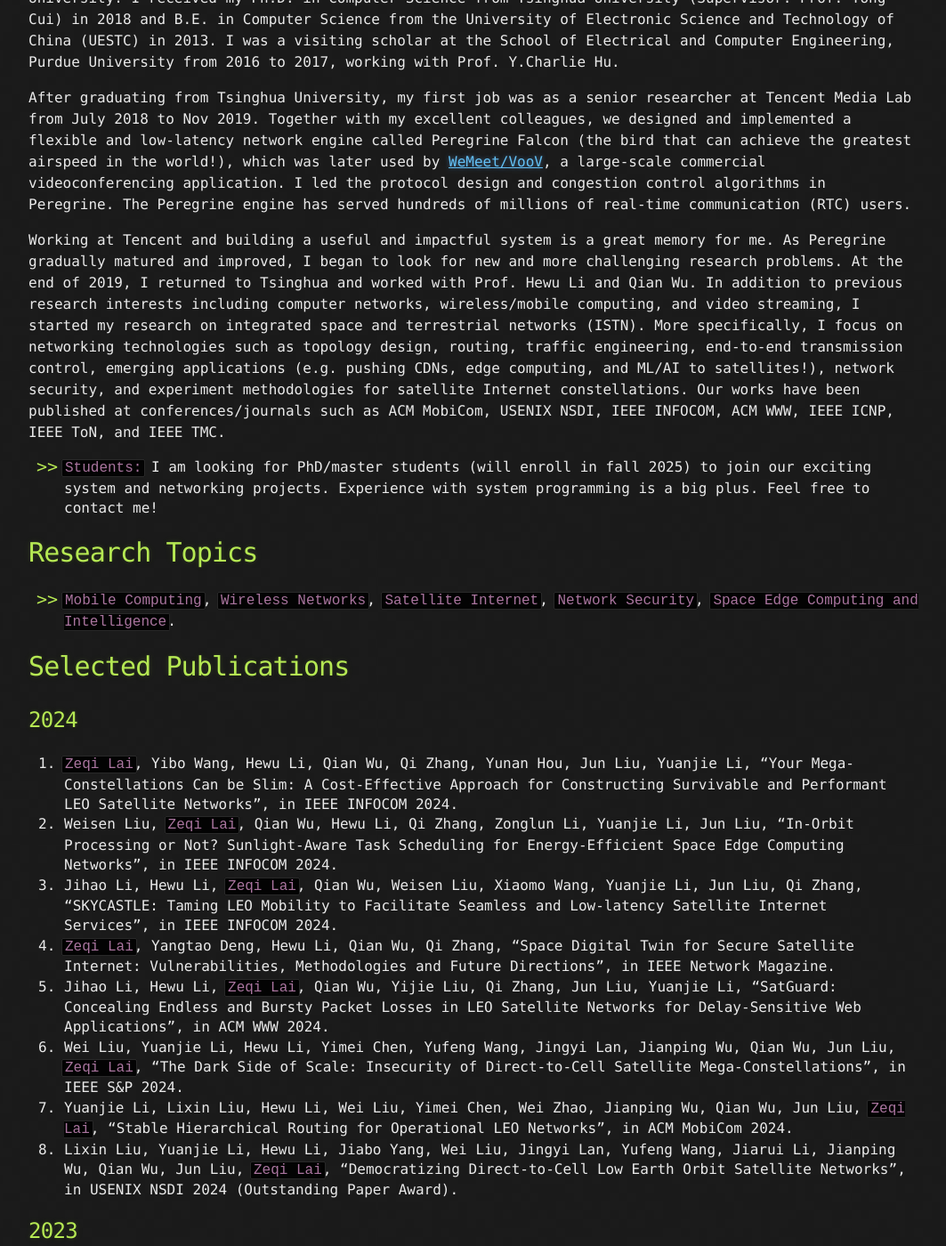
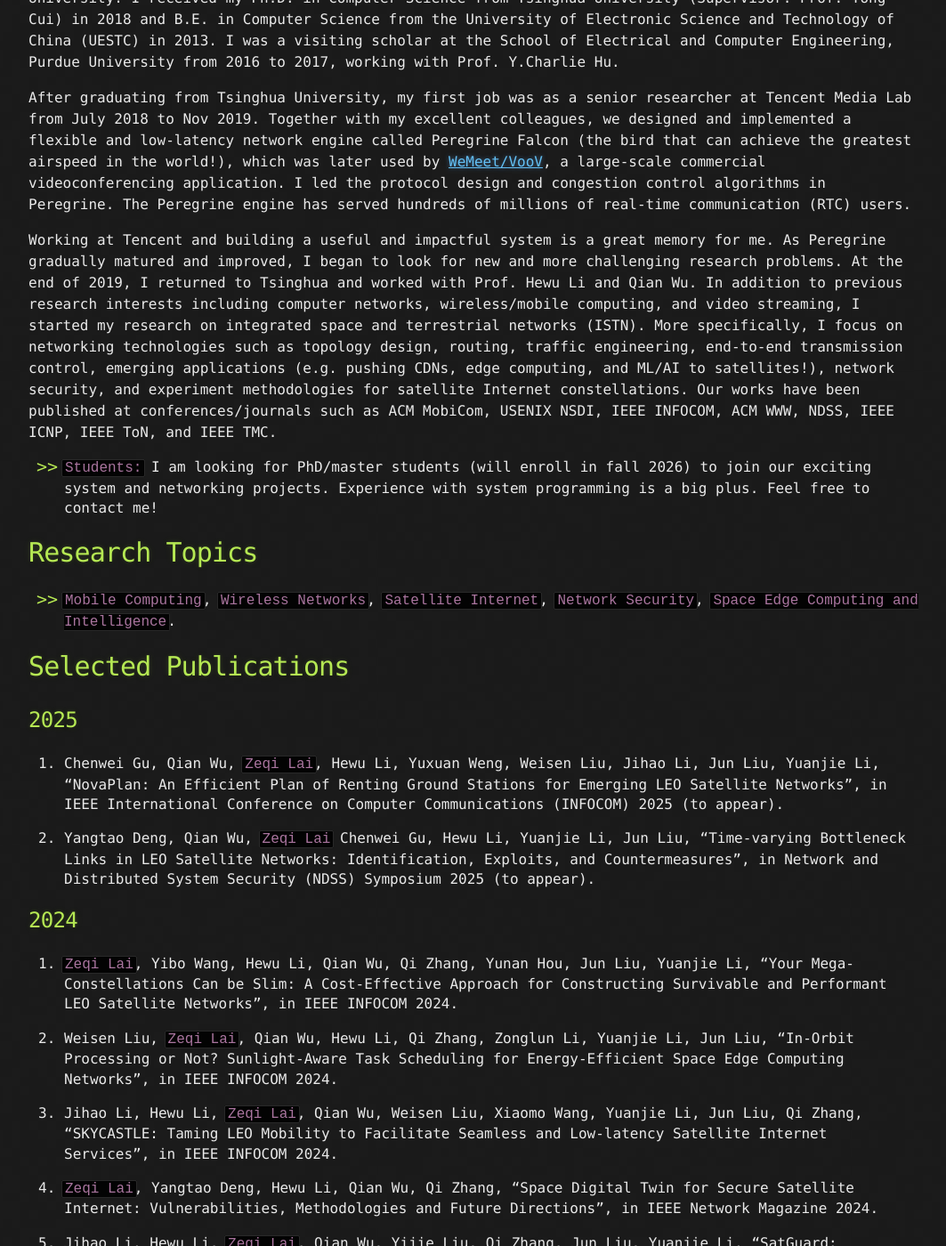
Before and after one commit to lzq8272587/lzq8272587.github.io, a Jekyll site: the page built from index.md, in a window 1280 px wide and 1400 px high, scrolled down 647 px. Shown: the whole window at 89% size, without its empty margins (108-1171 px from the left). Built offline with Jekyll 4.4.1, drawn with Linux system fonts in a browser that asks for light colours; our own code applies the rules of GitHub Pages for plain Markdown files; some of the changed text lies outside the part shown.

Commit message:
Update index.md

```diff
--- a/index.md
+++ b/index.md
@@ -10,21 +10,10 @@ I am currently an assistant professor at the [Institute for Network Sciences and
 
 After graduating from Tsinghua University, my first job was as a senior researcher at Tencent Media Lab from July 2018 to Nov 2019. Together with my excellent colleagues, we designed and implemented a flexible and low-latency network engine called Peregrine Falcon (the bird that can achieve the greatest airspeed in the world!), which was later used by [WeMeet/VooV](https://voovmeeting.com/), a large-scale commercial videoconferencing application. I led the protocol design and congestion control algorithms in Peregrine. The Peregrine engine has served hundreds of millions of real-time communication (RTC) users.
 
-Working at Tencent and building a useful and impactful system is a great memory for me. As Peregrine gradually matured and improved, I began to look for new and more challenging research problems. At the end of 2019, I returned to Tsinghua and worked with Prof. Hewu Li and Qian Wu. In addition to previous research interests including computer networks, wireless/mobile computing, and video streaming, I started my research on integrated space and terrestrial networks (ISTN). More specifically, I focus on networking technologies such as topology design, routing, traffic engineering, end-to-end transmission control, emerging applications (e.g. pushing CDNs, edge computing, and ML/AI to satellites!), network security, and experiment methodologies for satellite Internet constellations. Our works have been published at conferences/journals such as ACM MobiCom, USENIX NSDI, IEEE INFOCOM, ACM WWW, IEEE ICNP, IEEE ToN, and IEEE TMC.
+Working at Tencent and building a useful and impactful system is a great memory for me. As Peregrine gradually matured and improved, I began to look for new and more challenging research problems. At the end of 2019, I returned to Tsinghua and worked with Prof. Hewu Li and Qian Wu. In addition to previous research interests including computer networks, wireless/mobile computing, and video streaming, I started my research on integrated space and terrestrial networks (ISTN). More specifically, I focus on networking technologies such as topology design, routing, traffic engineering, end-to-end transmission control, emerging applications (e.g. pushing CDNs, edge computing, and ML/AI to satellites!), network security, and experiment methodologies for satellite Internet constellations. Our works have been published at conferences/journals such as ACM MobiCom, USENIX NSDI, IEEE INFOCOM, ACM WWW, NDSS, IEEE ICNP, IEEE ToN, and IEEE TMC.
 
-* `Students:` I am looking for PhD/master students (will enroll in fall 2025) to join our exciting system and networking projects. Experience with system programming is a big plus. Feel free to contact me!
+* `Students:` I am looking for PhD/master students (will enroll in fall 2026) to join our exciting system and networking projects. Experience with system programming is a big plus. Feel free to contact me!
 
-[//]: <!--  * Tutorial on Integrated Satellite and Terrestrial Networks (ISTN) at ACM SIGCOMM 2021 [https://conferences.sigcomm.org/sigcomm/2021/ISTN-tutorial.html](https://conferences.sigcomm.org/sigcomm/2021/ISTN-tutorial.html). -->
-
-[//]: <!--  * Our paper "SPACERTC: Unleashing the Low-latency Potential of Mega-constellations for Real-Time Communications (`Zeqi Lai`, Weisen Liu, Qian Wu, Hewu Li, Jingxi Xu, Jianping Wu)", has been accepted by IEEE INFOCOM 2022, (Acceptance Rate 225/1129 = 20%).-->
-
-[//]: <!-- * Our paper "Enabling Low-latency-capable Satellite-Ground Topology for Emerging LEO Satellite Networks (Yaoying Zhang, Qian Wu, `Zeqi Lai` and Hewu Li)", has been accepted by IEEE INFOCOM 2022, (Acceptance Rate 225/1129 = 20%).-->
-
-
-[//]: <!-- * Tutorial on Integrated Satellite and Terrestrial Networks (ISTN) at ACM SIGCOMM 2021 [https://conferences.sigcomm.org/sigcomm/2021/ISTN-tutorial.html](https://conferences.sigcomm.org/sigcomm/2021/ISTN-tutorial.html). -->
-
-
-[//]: <!--  * I left **Tencent Media Lab** in November 2019. Now I am working at Institute for Network Sciences and Cyberspace, Tsinghua University. -->
 
 # Research Topics
 
@@ -33,16 +22,38 @@ Working at Tencent and building a useful and impactful system is a great memory
 # Selected Publications
 
 
+##  2025
+
+1. Chenwei Gu, Qian Wu, `Zeqi Lai`, Hewu Li, Yuxuan Weng, Weisen Liu, Jihao Li, Jun Liu, Yuanjie Li, "NovaPlan: An Efficient Plan of Renting Ground Stations for Emerging LEO Satellite Networks", in IEEE International Conference on Computer Communications (INFOCOM) 2025 (to appear).
+
+2. Yangtao Deng, Qian Wu, `Zeqi Lai` Chenwei Gu, Hewu Li, Yuanjie Li, Jun Liu, "Time-varying Bottleneck Links in LEO Satellite Networks: Identification, Exploits, and Countermeasures", in Network and Distributed System Security (NDSS) Symposium 2025 (to appear).
+
+
 ##  2024
 
 1. `Zeqi Lai`, Yibo Wang, Hewu Li, Qian Wu, Qi Zhang, Yunan Hou, Jun Liu, Yuanjie Li, "Your Mega-Constellations Can be Slim: A Cost-Effective Approach for Constructing Survivable and Performant LEO Satellite Networks", in IEEE INFOCOM 2024.
+
 2. Weisen Liu, `Zeqi Lai`, Qian Wu, Hewu Li, Qi Zhang, Zonglun Li, Yuanjie Li, Jun Liu, "In-Orbit Processing or Not? Sunlight-Aware Task Scheduling for Energy-Efficient Space Edge Computing Networks", in IEEE INFOCOM 2024.
+
 3. Jihao Li, Hewu Li, `Zeqi Lai`, Qian Wu, Weisen Liu, Xiaomo Wang, Yuanjie Li, Jun Liu, Qi Zhang, "SKYCASTLE: Taming LEO Mobility to Facilitate Seamless and Low-latency Satellite Internet Services", in IEEE INFOCOM 2024.
-4. `Zeqi Lai`, Yangtao Deng, Hewu Li, Qian Wu, Qi Zhang, "Space Digital Twin for Secure Satellite Internet: Vulnerabilities, Methodologies and Future Directions", in IEEE Network Magazine.
+
+4. `Zeqi Lai`, Yangtao Deng, Hewu Li, Qian Wu, Qi Zhang, "Space Digital Twin for Secure Satellite Internet: Vulnerabilities, Methodologies and Future Directions", in IEEE Network Magazine 2024.
+
 5. Jihao Li, Hewu Li, `Zeqi Lai`, Qian Wu, Yijie Liu, Qi Zhang, Jun Liu, Yuanjie Li, "SatGuard: Concealing Endless and Bursty Packet Losses in LEO Satellite Networks for Delay-Sensitive Web Applications", in ACM WWW 2024.
+
 6.  Wei Liu, Yuanjie Li, Hewu Li, Yimei Chen, Yufeng Wang, Jingyi Lan, Jianping Wu, Qian Wu, Jun Liu, `Zeqi Lai`, "The Dark Side of Scale: Insecurity of Direct-to-Cell Satellite Mega-Constellations", in IEEE S&P 2024.
+
 7. Yuanjie Li, Lixin Liu, Hewu Li, Wei Liu, Yimei Chen, Wei Zhao, Jianping Wu, Qian Wu, Jun Liu, `Zeqi Lai`, "Stable Hierarchical Routing for Operational LEO Networks", in ACM MobiCom 2024.
+
 8. Lixin Liu, Yuanjie Li, Hewu Li, Jiabo Yang, Wei Liu, Jingyi Lan, Yufeng Wang, Jiarui Li, Jianping Wu, Qian Wu, Jun Liu, `Zeqi Lai`, "Democratizing Direct-to-Cell Low Earth Orbit Satellite Networks",  in USENIX NSDI 2024 (Outstanding Paper Award).
+
+9. `Zeqi Lai`, Zonglun Li, Qian Wu, Hewu Li, Weisen Liu, Yijie Liu, Xin Xie, Yuanjie Li, Jun Liu, "Mind the Misleading Effects of LEO Mobility on End-to-End Congestion Control", in Proceedings of the 23rd ACM Workshop on Hot Topics in Networks (HotNets) 2024.
+
+10. Yimei Chen, Lixin Liu, Yuanjie Li, Hewu Li, Qian Wu, Jun Liu, `Zeqi Lai`, "Unraveling Physical Space Limits for LEO Network Scalability", in Proceedings of the 23rd ACM Workshop on Hot Topics in Networks (HotNets) 2024.
+
+11. `Zeqi Lai`, Weisen Liu, Qian Wu, Hewu Li, Jingxi Xu, Yibo Wang, Yuanjie Li, Jun Liu, "SpaceRTC: Unleashing the Low-latency Potential of Mega-constellations for Wide-Area Real-Time Communications", in IEEE Transactions on Mobile Computing (TMC), 2024.
+
+12. Chenwei Gu, Qian Wu, `Zeqi Lai`, Hewu Li, Jihao Li, Weisen Liu, Qi Zhang, Jun Liu, Yuanjie Li, "STARVERI: Efficient and Accurate Verification for Risk-Avoidance Routing in LEO Satellite Networks", in IEEE International Conference on Network Protocols (ICNP) 2024.
 
 
 ##  2023
@@ -79,8 +90,8 @@ Mega-constellations for Real-Time Communications", in IEEE INFOCOM 2022, (Accept
 
 
 
+##  2021
 
-##  2021
 1. `Zeqi Lai`, Hewu Li, Qi Zhang, Qian Wu, and Jianping Wu. Cooperatively Constructing Cost-Effective Content Distribution Networks upon Emerging Low Earth Orbit Satellites and Clouds. In IEEE ICNP, 2021. ([Paper](https://icnp21.cs.ucr.edu/papers/icnp21camera-paper55.pdf),[@Youtube](https://youtu.be/M8xb6B1afPA?t=00h42m03s),[@Bilibili](https://www.bilibili.com/video/BV1NT4y1d7u3/?t=00h42m03s))
 
 2. `Zeqi Lai`, Qian Wu, Hewu Li, Mingyang Lv, Jianping Wu. ORBITCAST: Exploiting Mega-Constellations for Low-Latency Earth Observation. In IEEE ICNP, 2021. ([Paper](https://icnp21.cs.ucr.edu/papers/icnp21camera-paper56.pdf),[@Youtube](https://youtu.be/M8xb6B1afPA?t=01h05m52s),[@Bilibili](https://www.bilibili.com/video/BV1NT4y1d7u3/?t=01h05m52s))
@@ -107,8 +118,8 @@ Mega-constellations for Real-Time Communications", in IEEE INFOCOM 2022, (Accept
 
 3. Jiang Zhou, Hewu Li, Qian Wu, `Zeqi Lai`, Jun Liu, SR-TPP: Extending IPv6 Segment Routing to enable Trusted and Private Network Paths, 2020 IEEE Symposium on Computers and Communications (ISCC), Rennes, France, 2020.
 
+
 ## 2019
-
 
 1. `Zeqi Lai`, Y.Charlie Hu, Yong Cui, Linhui Sun, and Ningwei Dai. Furion: Engineering high-quality immersive virtual reality on today’s mobile devices. IEEE Transactions on Mobile Computing, 2019. (CCF Rank A.)
 
@@ -155,9 +166,21 @@ and challenges. IEEE Network, 30(4), 2016.
 3. ISS BoF (Internet Storage Sync) IETF-94 (Yokohama) ([https://www.ietf.org/proceedings/94/slides/slides-94-iss-0.pdf](https://www.ietf.org/proceedings/94/slides/slides-94-iss-0.pdf)), ([https://irtf.org/raim-2015-slides/ic/lai.pdf](https://irtf.org/raim-2015-slides/ic/lai.pdf))
 
 
+# Academic Activites
+*  TPC member, USENIX NSDI 2025
+*  TPC member, IEEE IWQoS 2024
+*  TPC member, ACM MobiCom-LEO-NET 2024
+*  TPC member, ACM MobiCom-SATCOM 2023
+*  TPC member, VARSE 2023
+
 
 # Awards
-*  中国通信学会2023-2025年度“青年托举计划”
+
+*  Selected for the Young Talent Support Program by the China Institute of Communications (2023–2025). (中国通信学会2023-2025年度“青年托举计划”).
+*  Outstanding Paper Award at USENIX NSDI 2024.
+*  First Prize, Science and Technology Award, China Institute of Communications, "Key Technologies and Applications for End-to-End Latency-Sensitive Transmission in Internet Streaming Media", 2024. (互联网流媒体端到端时延敏感传送关键技术及应用，中国通信学会科学技术一等奖).
+*  Excellent Reviewer Award 2023, the International Journal IEEE Transactions on Network Science and Engineering (IEEE TNSE).
+
 *  2018.6 北京市优秀毕业生
 *  2018.6 清华大学优秀毕业生
 *  2018.6 清华大学计算机系优秀毕业生
@@ -176,10 +199,9 @@ Android, Java, C/C++, Matlab, Unity 3D, Origin.
 *  2009.9–2013.7, Bachelor，University of Electrical and Science Technology of China，Computer Science and Engineering，Information Security.
 
 # Working Experience
+*  2022.01-Now, Assistant Profrssor, Institute for Network Sciences and Cyberspace, Tsinghua University.
+*  2019.12-2021.12, Assistant Researcher (Shuimu Tsinghua Scholar Program), Institute for Network Sciences and Cyberspace, Tsinghua University.
 *  2018.07-2019.11, Tencent, Media Lab, Senior Researcher.
-*  2019.12-2021.12, Assistant Researcher (Shuimu Tsinghua Scholar Program), Institute for Network Sciences and Cyberspace, Tsinghua University.
-*  2022.01-Now, Assistant Profrssor, Institute for Network Sciences and Cyberspace, Tsinghua University.
-
 
 # Projects
 
```
Also changed, not shown: other parts of index.md (+2 -2 lines).
